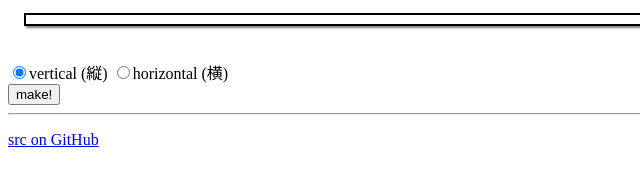
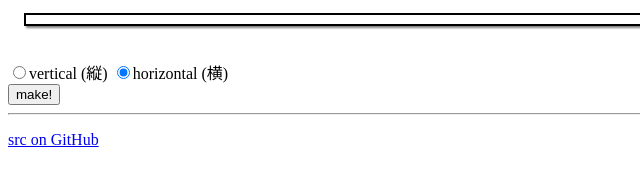
Before and after one commit to code4fukui/img-grid-layouter, a plain HTML site: page index.html in a window 1280 px wide. Shown: the part 140-326 px from the top of the page, 0-640 px from the left. Drawn offline with Linux system fonts and the light colour scheme.

Commit message:
change default

```diff
--- a/index.html
+++ b/index.html
@@ -8,8 +8,8 @@
 <select id=seldpi></select><br>
 <select id=selx></select>x<select id=sely></select><br>
 <div id=divfiles></div><br>
-<label><input type=radio name=radiovh id=radiov checked>vertical (縦)</label>
-<label><input type=radio name=radiovh id=radioh>horizontal (横)</label><br>
+<label><input type=radio name=radiovh id=radiov>vertical (縦)</label>
+<label><input type=radio name=radiovh id=radioh checked>horizontal (横)</label><br>
 <button id=btnmake>make!</button>
 
 <style>
```
